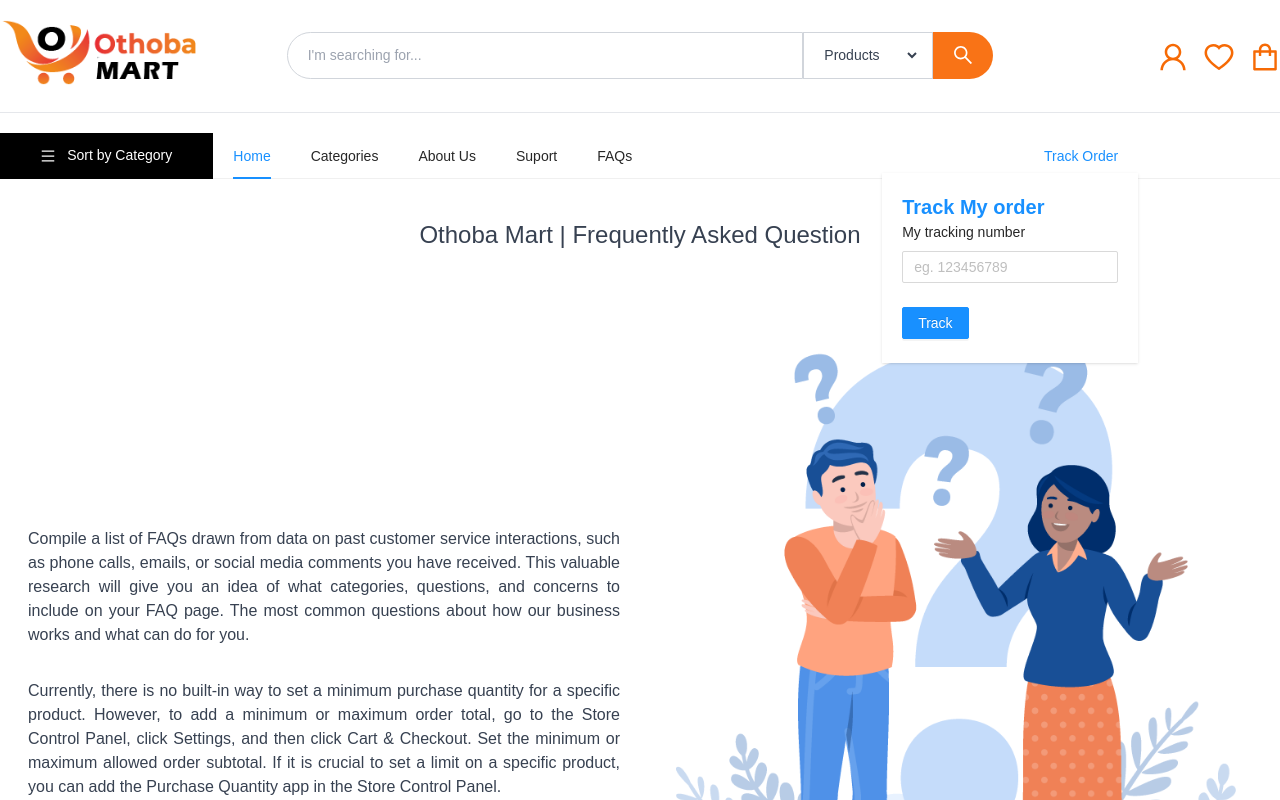
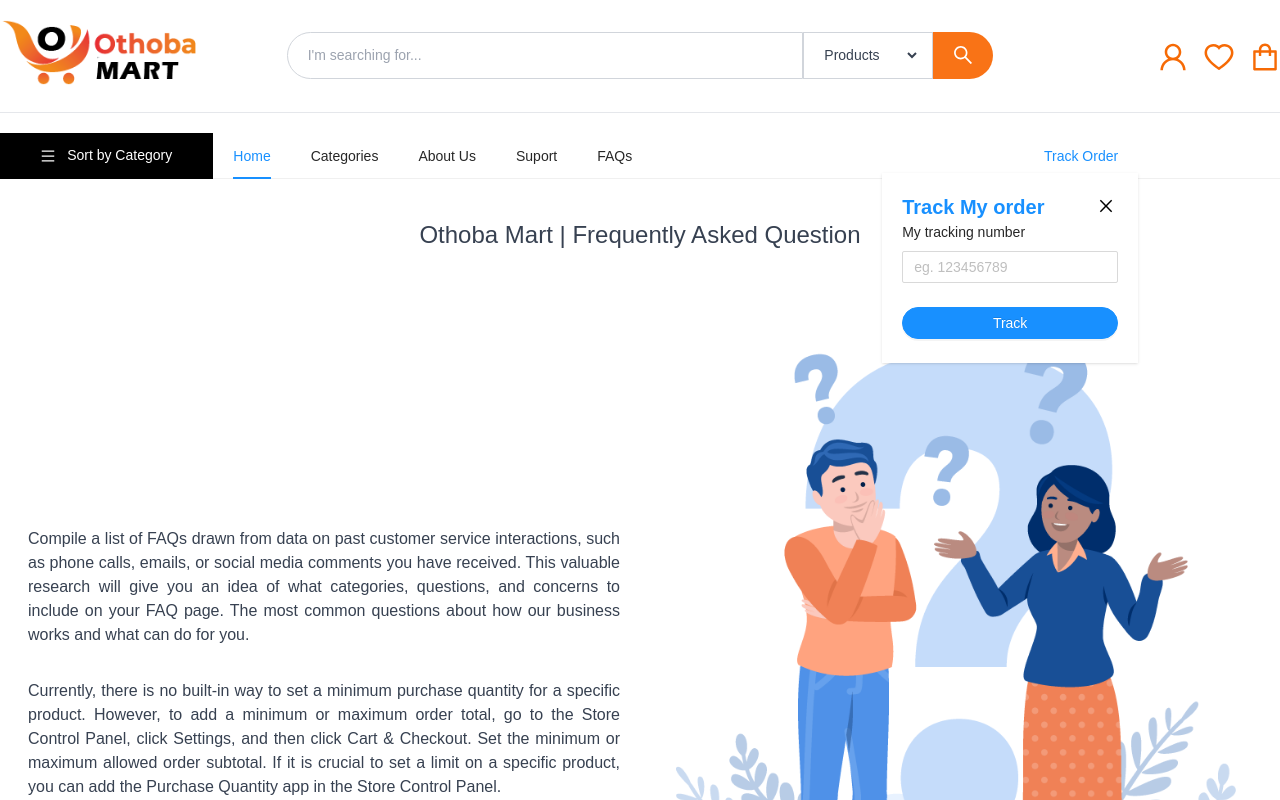
Before and after one commit to johirulislamnishat/othoba-mart-frontend, a Next.js app: page /faq in a window 1280 px wide. Both pictures are taken after a click on the item "Track Order". Shown: the top 800 px of the page. Built offline with nearby package versions, Linux system fonts and the light colour scheme.

Commit message:
close and button modified on track

```diff
--- a/components/menues/homeMenu/index.js
+++ b/components/menues/homeMenu/index.js
@@ -1,4 +1,4 @@
-import { MenuOutlined } from "@ant-design/icons";
+import { CloseOutlined, MenuOutlined } from "@ant-design/icons";
 import { Button, Col, Drawer, Form, Input, Menu, Row } from "antd";
 import Link from "next/link";
 import React, { useState } from "react";
@@ -9,6 +9,8 @@ const { SubMenu } = Menu;
 
 const HomeMenu = ({ visible, setVisible }) => {
 	const [showTrack, setShowTrack] = useState(false);
+	const [loading, setLoading] = useState(false);
+
 	const {
 		state: { user },
 	} = useProvider();
@@ -16,7 +18,10 @@ const HomeMenu = ({ visible, setVisible }) => {
 	const [form] = Form.useForm();
 
 	const handleSubmit = (values) => {
+		setLoading(true);
 		setShowTrack(!showTrack);
+		form.resetFields();
+		setLoading(false);
 	};
 
 	return (
@@ -117,6 +122,18 @@ const HomeMenu = ({ visible, setVisible }) => {
 							</span>
 							{showTrack && (
 								<div className="absolute z-10 top-10 right-0 bg-white px-5 pt-5 shadow w-64">
+									<div className="relative">
+										<div className="absolute z-10 -top-3 right-1">
+											<CloseOutlined
+												style={{
+													color: "black",
+													fontSize: "1rem",
+												}}
+												onClick={() =>
+													setShowTrack(false)
+												}
+											/>
+										</div>
 										<p className="text-xl font-bold">
 											Track My order
 										</p>
@@ -150,11 +167,16 @@ const HomeMenu = ({ visible, setVisible }) => {
 												<Button
 													type="primary"
 													htmlType="submit"
+													shape="round"
+													block
+													disabled={loading}
+													loading={loading}
 												>
 													Track
 												</Button>
 											</Form.Item>
 										</Form>
+									</div>
 								</div>
 							)}
 						</Menu.Item>
```
Lines whose indentation alone changed are shown as unchanged.
